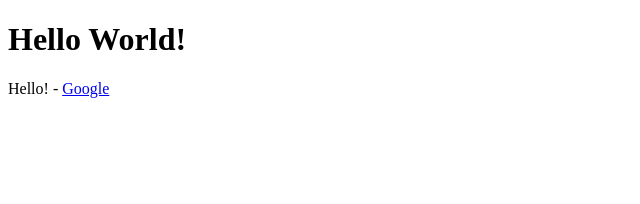
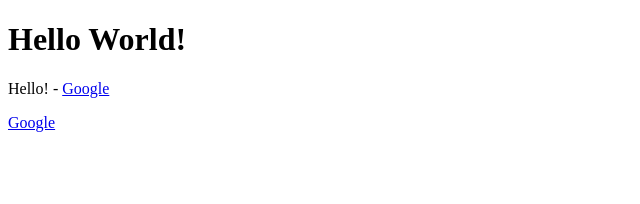
Before and after one commit to mikeliketool/vue-fundamentals, a Vue app: page / in a window 1280 px wide. Shown: the top 204 px of the page, without its empty margins (0-640 px from the left). Built offline with nearby package versions, Linux system fonts and the light colour scheme.

Commit message:
Output raw html example
Use with caution to avoid cross site scripting attacks.
By default vue renders html as text so this directive to work around that behaviour should only be used if you know the html is good.

```diff
--- a/src/components/HelloWorld.vue
+++ b/src/components/HelloWorld.vue
@@ -2,6 +2,7 @@
   <div class="hello">
     <h1 v-once>{{ title }}</h1>
     <p>{{ sayHello() }} - <a v-bind:href="link">Google</a></p>
+    <p v-html="finishedLink"></p>
   </div>
 </template>
 
@@ -11,7 +12,8 @@ export default {
   data() {
 		return {
       title: 'Hello World!',
-      link: 'http://google.com'
+      link: 'http://google.com',
+      finishedLink: '<a href="http://google.com">Google</a>'
 		};
   },
   methods: {
```
